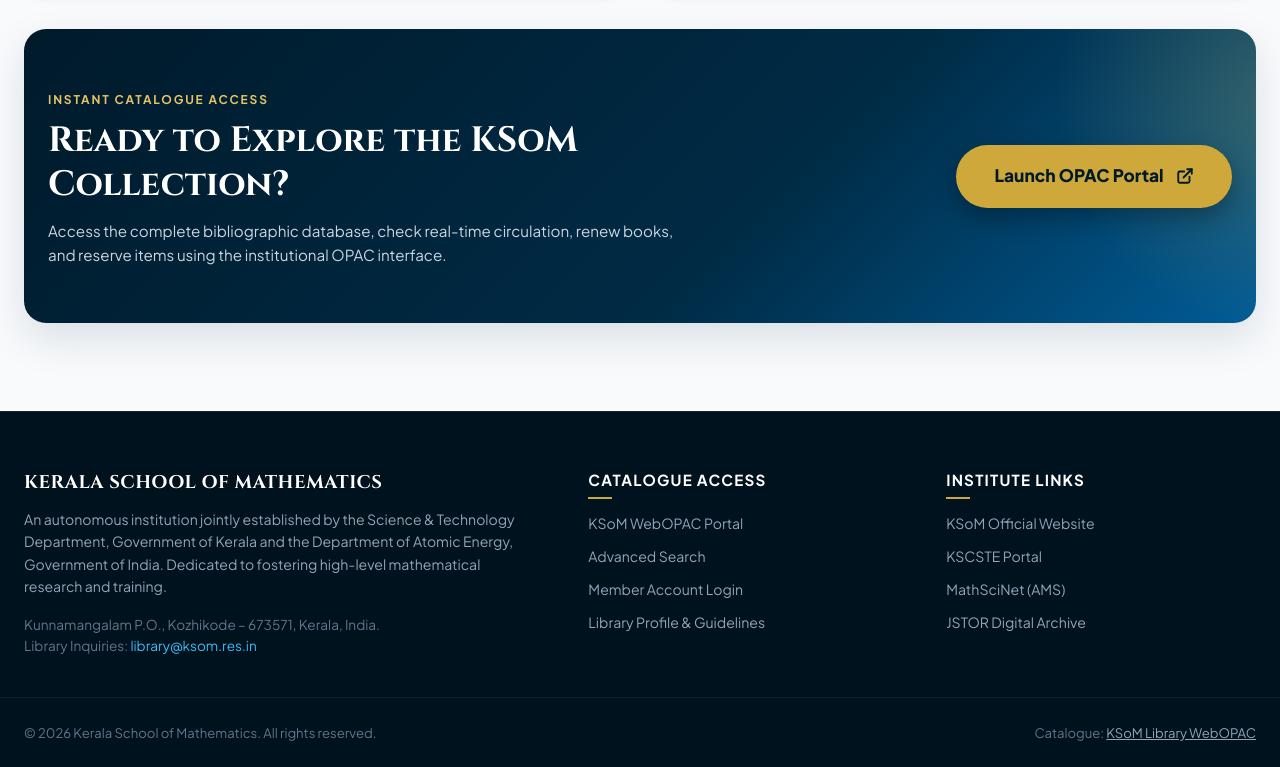
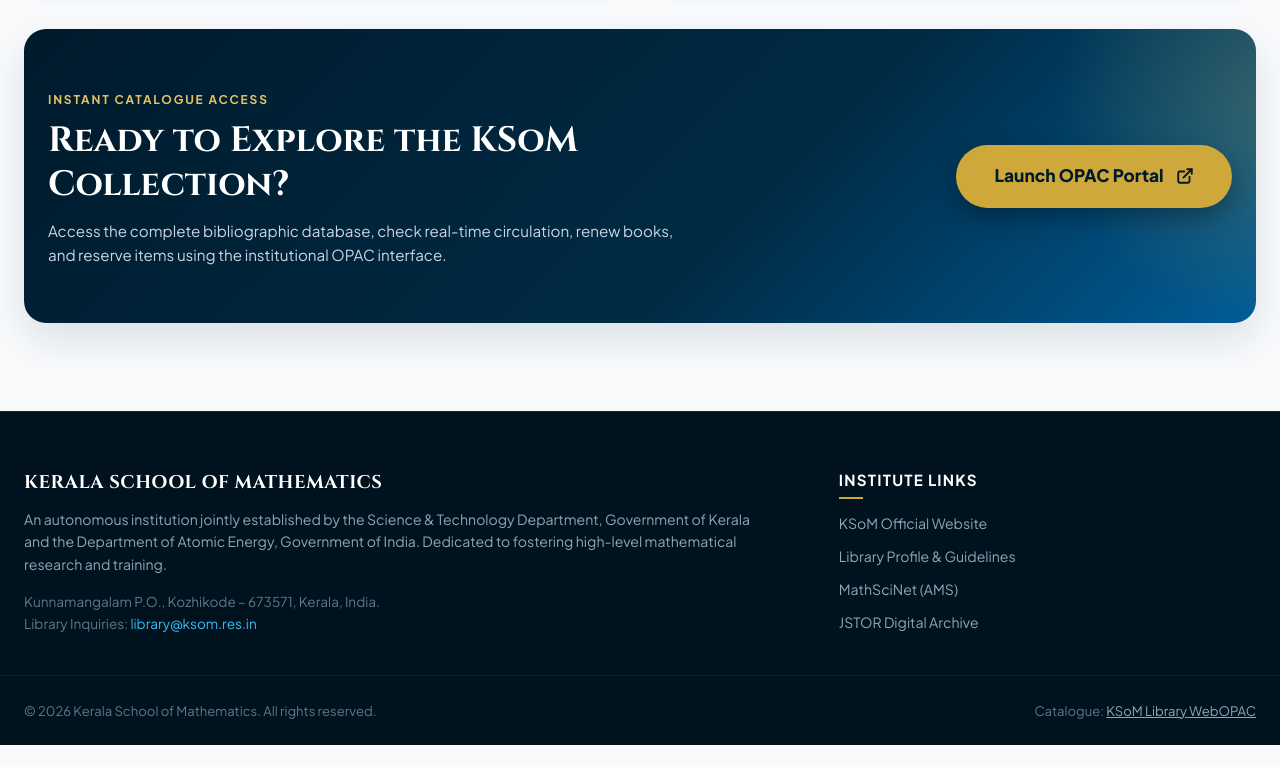
Before and after one commit to kerala-school-of-mathematics/opac-ksom, a plain HTML site: page index.html in a window 1280 px wide. Shown: the part 1972-2739 px from the top of the page. After the commit the page ends 2717 px from the top, so only its background shows below. Drawn offline with Linux system fonts and the light colour scheme.

Commit message:
Remove Catalogue Access section from footer and remove KSCSTE link

```diff
--- a/index.html
+++ b/index.html
@@ -1049,8 +1049,8 @@
       margin: 0 auto;
       padding: 3.5rem 1.5rem 2.5rem;
       display: grid;
-      grid-template-columns: 2fr 1.2fr 1.2fr;
-      gap: 3rem;
+      grid-template-columns: 1.8fr 1fr;
+      gap: 4rem;
     }
 
     @media (max-width: 768px) {
@@ -1512,20 +1512,10 @@
       </div>
 
       <div>
-        <h4 class="footer-col-title">Catalogue Access</h4>
-        <ul class="footer-links-list">
-          <li><a href="http://210.212.228.235" target="_blank" rel="noopener">KSoM WebOPAC Portal</a></li>
-          <li><a href="http://210.212.228.235/cgi-bin/koha/opac-search.pl" target="_blank" rel="noopener">Advanced Search</a></li>
-          <li><a href="http://210.212.228.235/cgi-bin/koha/opac-user.pl" target="_blank" rel="noopener">Member Account Login</a></li>
-          <li><a href="https://ksom.res.in/resources/library/" target="_blank" rel="noopener">Library Profile & Guidelines</a></li>
-        </ul>
-      </div>
-
-      <div>
         <h4 class="footer-col-title">Institute Links</h4>
         <ul class="footer-links-list">
           <li><a href="https://ksom.res.in" target="_blank" rel="noopener">KSoM Official Website</a></li>
-          <li><a href="https://kscste.kerala.gov.in" target="_blank" rel="noopener">KSCSTE Portal</a></li>
+          <li><a href="https://ksom.res.in/resources/library/" target="_blank" rel="noopener">Library Profile &amp; Guidelines</a></li>
           <li><a href="https://mathscinet.ams.org/mathscinet/" target="_blank" rel="noopener">MathSciNet (AMS)</a></li>
           <li><a href="https://www.jstor.org/" target="_blank" rel="noopener">JSTOR Digital Archive</a></li>
         </ul>
```
Also changed, not shown: cloudflare/worker.js (line endings or trailing spaces), proxy.js (line endings or trailing spaces), 2 other files.
